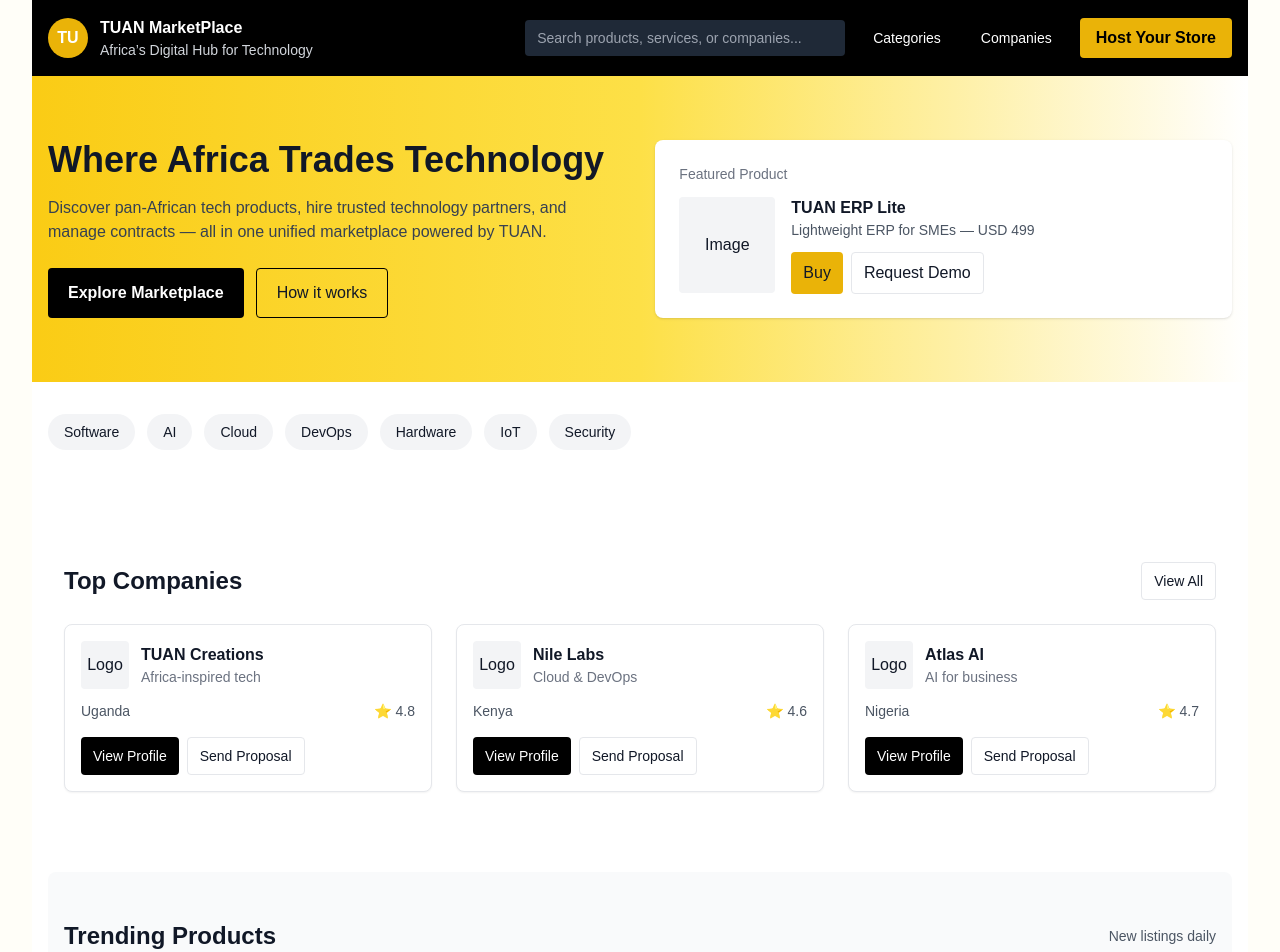
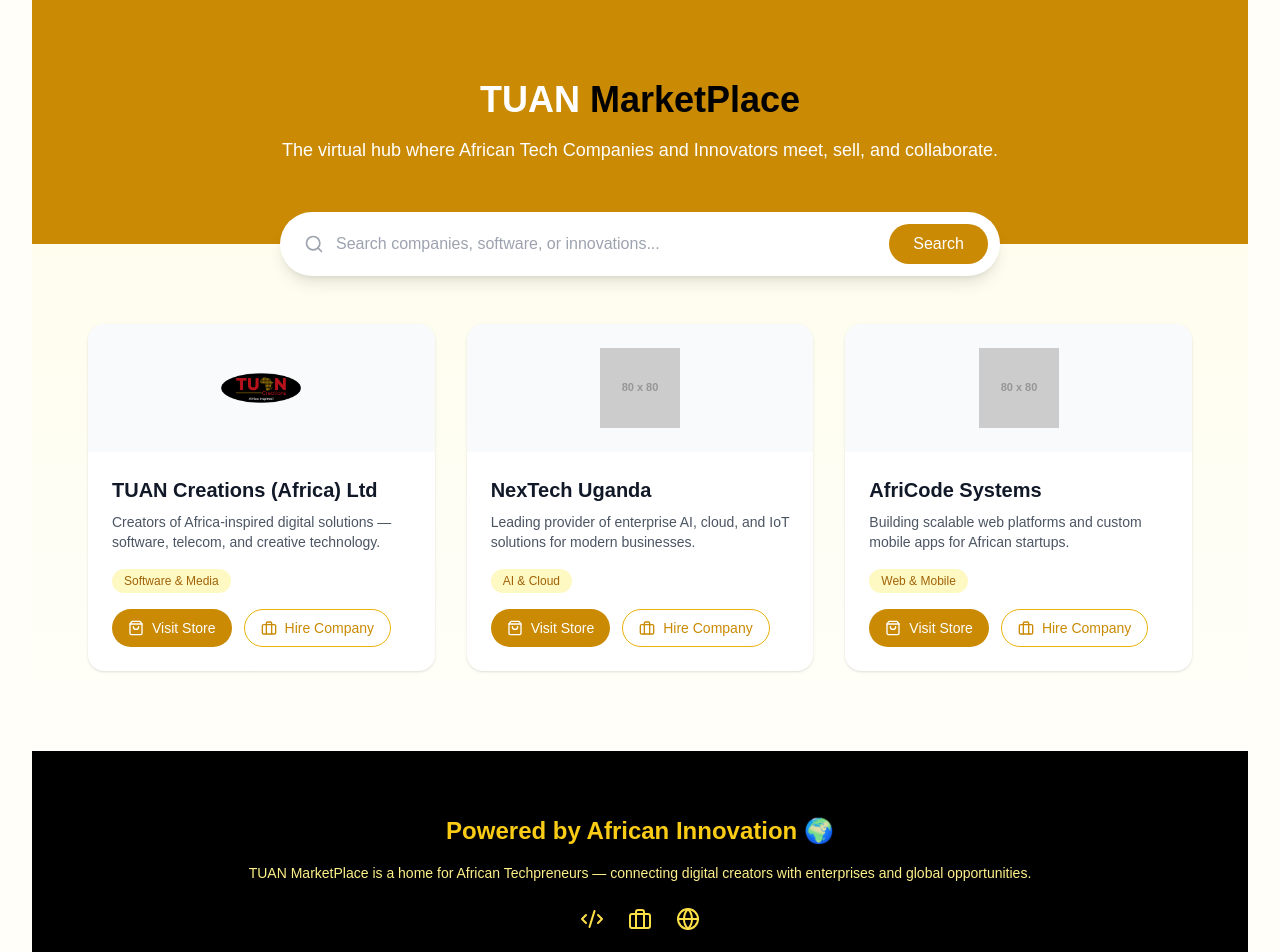
Before and after one commit to BehanganaKeneth/tuancreations2, a React (Vite) app: page /tuan-market-place in a window 1280 px wide. Shown: the part 120-1072 px from the top of the page. Built offline with nearby package versions, Linux system fonts and the light colour scheme.

Commit message:
Update TUANMarketPlacePage.tsx

```diff
--- a/src/pages/TUANMarketPlacePage.tsx
+++ b/src/pages/TUANMarketPlacePage.tsx
@@ -1,265 +1,117 @@
-import React, { useState } from 'react';
+import React from "react";
+import { ShoppingBag, Code2, Briefcase, Globe, Search } from "lucide-react";
 
-// TUAN MarketPlace - Single-file React (TSX) prototype
-// - Tailwind CSS utility classes assumed
-// - Default export: TUANMarketPlacePage
-// - Designed as a clean, responsive landing + company storefront sketch
-
-type Company = {
-  id: string;
-  name: string;
-  country: string;
-  tagline?: string;
-  logo?: string;
-  rating?: number;
-  categories?: string[];
-};
-
-type Product = {
-  id: string;
-  title: string;
-  price?: string;
-  company: string;
-  excerpt?: string;
-  image?: string;
-};
-
-const sampleCompanies: Company[] = [
-  { id: '1', name: 'TUAN Creations', country: 'Uganda', tagline: 'Africa-inspired tech', rating: 4.8, categories: ['Software', 'AI'] },
-  { id: '2', name: 'Nile Labs', country: 'Kenya', tagline: 'Cloud & DevOps', rating: 4.6, categories: ['Cloud', 'Infra'] },
-  { id: '3', name: 'Atlas AI', country: 'Nigeria', tagline: 'AI for business', rating: 4.7, categories: ['AI', 'Data'] },
+const TUANMarketPlacePage: React.FC = () => {
+  const companies = [
+    {
+      name: "TUAN Creations (Africa) Ltd",
+      description:
+        "Creators of Africa-inspired digital solutions — software, telecom, and creative technology.",
+      category: "Software & Media",
+      image: "/logo-black.png",
+    },
+    {
+      name: "NexTech Uganda",
+      description:
+        "Leading provider of enterprise AI, cloud, and IoT solutions for modern businesses.",
+      category: "AI & Cloud",
+      image: "https://via.placeholder.com/80",
+    },
+    {
+      name: "AfriCode Systems",
+      description:
+        "Building scalable web platforms and custom mobile apps for African startups.",
+      category: "Web & Mobile",
+      image: "https://via.placeholder.com/80",
+    },
   ];
 
-const sampleProducts: Product[] = [
-  { id: 'p1', title: 'TUAN ERP Lite', price: 'USD 499', company: 'TUAN Creations', excerpt: 'Lightweight ERP for SMEs', image: '' },
-  { id: 'p2', title: 'NileCloud Backup', price: 'USD 199/yr', company: 'Nile Labs', excerpt: 'Secure cloud backup for businesses', image: '' },
-  { id: 'p3', title: 'AtlasVision AI', price: 'Contact for pricing', company: 'Atlas AI', excerpt: 'Computer vision as a service', image: '' },
-];
+  return (
+    <div className="min-h-screen bg-gradient-to-b from-yellow-50 to-white">
+      {/* Hero Section */}
+      <section className="bg-yellow-600 text-white py-20 text-center">
+        <div className="max-w-4xl mx-auto px-6">
+          <h1 className="text-4xl font-extrabold mb-4">
+            TUAN <span className="text-black">MarketPlace</span>
+          </h1>
+          <p className="text-lg font-light">
+            The virtual hub where African Tech Companies and Innovators meet,
+            sell, and collaborate.
+          </p>
+        </div>
+      </section>
 
-function Header({ onHost }: { onHost: () => void }) {
-  return (
-    <header className="bg-black text-white">
-      <div className="max-w-7xl mx-auto px-4 py-4 flex items-center justify-between">
-        <div className="flex items-center space-x-3">
-          <div className="bg-yellow-500 rounded-full w-10 h-10 flex items-center justify-center font-bold">TU</div>
-          <div>
-            <div className="font-bold">TUAN MarketPlace</div>
-            <div className="text-sm text-gray-300">Africa’s Digital Hub for Technology</div>
+      {/* Search Bar */}
+      <div className="max-w-3xl mx-auto px-6 -mt-8 mb-12">
+        <div className="bg-white shadow-lg rounded-full flex items-center p-3">
+          <Search className="text-gray-400 ml-3" size={20} />
+          <input
+            type="text"
+            placeholder="Search companies, software, or innovations..."
+            className="flex-1 bg-transparent focus:outline-none px-3 text-gray-700"
+          />
+          <button className="bg-yellow-600 text-white px-6 py-2 rounded-full hover:bg-yellow-500 transition">
+            Search
+          </button>
         </div>
       </div>
-        <nav className="flex items-center space-x-4">
-          <input
-            className="hidden md:block bg-gray-800 text-sm rounded px-3 py-2 w-80 placeholder-gray-400"
-            placeholder="Search products, services, or companies..."
+
+      {/* Marketplace Grid */}
+      <section className="max-w-6xl mx-auto px-6 pb-20 grid gap-8 sm:grid-cols-2 lg:grid-cols-3">
+        {companies.map((company, idx) => (
+          <div
+            key={idx}
+            className="bg-white rounded-2xl shadow hover:shadow-lg transition overflow-hidden"
+          >
+            <div className="bg-gray-50 p-6 flex items-center justify-center">
+              <img
+                src={company.image}
+                alt={company.name}
+                className="h-20 w-20 object-contain"
               />
-          <button className="text-sm px-3 py-2 rounded hover:bg-gray-800">Categories</button>
-          <button className="text-sm px-3 py-2 rounded hover:bg-gray-800">Companies</button>
-          <button className="bg-yellow-500 text-black px-4 py-2 rounded font-semibold" onClick={onHost}>Host Your Store</button>
-        </nav>
             </div>
-    </header>
-  );
-}
-
-function Hero({ onExplore }: { onExplore: () => void }) {
-  return (
-    <section className="bg-gradient-to-r from-yellow-400 via-yellow-300 to-white">
-      <div className="max-w-7xl mx-auto px-4 py-16 flex flex-col md:flex-row items-center gap-8">
-        <div className="md:w-1/2">
-          <h1 className="text-4xl font-extrabold mb-4">Where Africa Trades Technology</h1>
-          <p className="text-gray-700 mb-6">Discover pan-African tech products, hire trusted technology partners, and manage contracts — all in one unified marketplace powered by TUAN.</p>
-          <div className="flex gap-3">
-            <button onClick={onExplore} className="px-5 py-3 bg-black text-white rounded font-semibold">Explore Marketplace</button>
-            <button className="px-5 py-3 border border-black rounded">How it works</button>
-          </div>
-        </div>
-        <div className="md:w-1/2 bg-white rounded-lg shadow p-6">
-          <div className="text-sm text-gray-500 mb-3">Featured Product</div>
-          <div className="flex items-center gap-4">
-            <div className="w-24 h-24 bg-gray-100 rounded flex items-center justify-center">Image</div>
-            <div>
-              <div className="font-semibold">TUAN ERP Lite</div>
-              <div className="text-sm text-gray-600">Lightweight ERP for SMEs — USD 499</div>
-              <div className="mt-3 flex gap-2">
-                <button className="px-3 py-2 bg-yellow-500 rounded font-medium">Buy</button>
-                <button className="px-3 py-2 border rounded">Request Demo</button>
+            <div className="p-6">
+              <h3 className="text-xl font-semibold mb-2 text-gray-900">
+                {company.name}
+              </h3>
+              <p className="text-sm text-gray-600 mb-4">
+                {company.description}
+              </p>
+              <span className="inline-block text-xs font-medium bg-yellow-100 text-yellow-700 rounded-full px-3 py-1">
+                {company.category}
+              </span>
+              <div className="mt-4 flex gap-3">
+                <button className="bg-yellow-600 text-white text-sm px-4 py-2 rounded-full hover:bg-yellow-500 transition flex items-center gap-2">
+                  <ShoppingBag size={16} /> Visit Store
+                </button>
+                <button className="border border-yellow-500 text-yellow-600 text-sm px-4 py-2 rounded-full hover:bg-yellow-50 transition flex items-center gap-2">
+                  <Briefcase size={16} /> Hire Company
+                </button>
               </div>
             </div>
           </div>
+        ))}
+      </section>
+
+      {/* Info Section */}
+      <section className="bg-black text-yellow-400 py-16 text-center">
+        <div className="max-w-4xl mx-auto px-6">
+          <h2 className="text-2xl font-bold mb-4">
+            Powered by African Innovation 🌍
+          </h2>
+          <p className="text-sm text-yellow-200">
+            TUAN MarketPlace is a home for African Techpreneurs — connecting
+            digital creators with enterprises and global opportunities.
+          </p>
+          <div className="flex justify-center gap-6 mt-6 text-yellow-300">
+            <Code2 />
+            <Briefcase />
+            <Globe />
           </div>
         </div>
       </section>
-  );
-}
-
-function CategoryPills() {
-  const cats = ['Software', 'AI', 'Cloud', 'DevOps', 'Hardware', 'IoT', 'Security'];
-  return (
-    <div className="max-w-7xl mx-auto px-4 py-8">
-      <div className="flex flex-wrap gap-3">
-        {cats.map((c) => (
-          <div key={c} className="px-4 py-2 bg-gray-100 rounded-full text-sm">{c}</div>
-        ))}
-      </div>
     </div>
   );
-}
+};
 
-function CompanyCard({ company }: { company: Company }) {
-  return (
-    <div className="border rounded-lg p-4 bg-white shadow-sm">
-      <div className="flex items-center gap-3">
-        <div className="w-12 h-12 bg-gray-100 rounded flex items-center justify-center">Logo</div>
-        <div>
-          <div className="font-semibold">{company.name}</div>
-          <div className="text-sm text-gray-500">{company.tagline}</div>
-        </div>
-      </div>
-      <div className="mt-3 flex items-center justify-between text-sm text-gray-600">
-        <div>{company.country}</div>
-        <div>⭐ {company.rating}</div>
-      </div>
-      <div className="mt-4 flex gap-2">
-        <button className="px-3 py-2 bg-black text-white rounded text-sm">View Profile</button>
-        <button className="px-3 py-2 border rounded text-sm">Send Proposal</button>
-      </div>
-    </div>
-  );
-}
-
-function ProductCard({ product }: { product: Product }) {
-  return (
-    <div className="border rounded-lg p-4 bg-white shadow-sm flex flex-col">
-      <div className="w-full h-40 bg-gray-50 rounded flex items-center justify-center">Product Image</div>
-      <div className="mt-3 flex-1">
-        <div className="font-semibold">{product.title}</div>
-        <div className="text-sm text-gray-600">{product.excerpt}</div>
-      </div>
-      <div className="mt-3 flex items-center justify-between">
-        <div className="text-sm text-gray-700">{product.company}</div>
-        <div className="text-sm font-semibold">{product.price}</div>
-      </div>
-      <div className="mt-3 flex gap-2">
-        <button className="flex-1 px-3 py-2 bg-yellow-500 rounded">Buy / License</button>
-        <button className="flex-1 px-3 py-2 border rounded">Request Demo</button>
-      </div>
-    </div>
-  );
-}
-
-function CompaniesSection() {
-  return (
-    <section className="max-w-7xl mx-auto px-4 py-12">
-      <div className="flex items-center justify-between mb-6">
-        <h2 className="text-2xl font-semibold">Top Companies</h2>
-        <button className="text-sm border rounded px-3 py-2">View All</button>
-      </div>
-      <div className="grid grid-cols-1 md:grid-cols-3 gap-6">
-        {sampleCompanies.map((c) => (
-          <CompanyCard key={c.id} company={c} />
-        ))}
-      </div>
-    </section>
-  );
-}
-
-function ProductsSection() {
-  return (
-    <section className="max-w-7xl mx-auto px-4 py-12 bg-gray-50 rounded-lg">
-      <div className="flex items-center justify-between mb-6">
-        <h2 className="text-2xl font-semibold">Trending Products</h2>
-        <div className="text-sm text-gray-600">New listings daily</div>
-      </div>
-      <div className="grid grid-cols-1 md:grid-cols-3 gap-6">
-        {sampleProducts.map((p) => (
-          <ProductCard key={p.id} product={p} />
-        ))}
-      </div>
-    </section>
-  );
-}
-
-function ContractFinder() {
-  return (
-    <section className="max-w-7xl mx-auto px-4 py-12">
-      <div className="bg-white border rounded-lg p-6 flex flex-col md:flex-row items-center justify-between">
-        <div>
-          <h3 className="text-xl font-semibold">Need a tech partner for a project?</h3>
-          <p className="text-gray-600">Filter by expertise, budget and country to find the right company.</p>
-        </div>
-        <div className="mt-4 md:mt-0">
-          <button className="px-5 py-3 bg-black text-white rounded">Find a Company</button>
-        </div>
-      </div>
-    </section>
-  );
-}
-
-function Footer() {
-  return (
-    <footer className="bg-black text-white mt-12">
-      <div className="max-w-7xl mx-auto px-4 py-10 grid grid-cols-1 md:grid-cols-3 gap-6">
-        <div>
-          <div className="font-bold">TUAN MarketPlace</div>
-          <div className="text-sm text-gray-300 mt-2">A pan-African marketplace for technology, software and services.</div>
-        </div>
-        <div>
-          <div className="font-semibold">Explore</div>
-          <div className="text-sm text-gray-300 mt-2 space-y-1">
-            <div>Companies</div>
-            <div>Products</div>
-            <div>Contracts</div>
-          </div>
-        </div>
-        <div>
-          <div className="font-semibold">Contact</div>
-          <div className="text-sm text-gray-300 mt-2">hello@tuan.africa</div>
-          <div className="text-sm text-gray-300"> Kampala, Uganda</div>
-        </div>
-      </div>
-      <div className="border-t border-gray-800 text-center text-sm py-4">© {new Date().getFullYear()} TUAN MarketPlace</div>
-    </footer>
-  );
-}
-
-export default function TUANMarketPlacePage() {
-  const [showHostModal, setShowHostModal] = useState(false);
-
-  return (
-    <div className="min-h-screen bg-white text-gray-900">
-      <Header onHost={() => setShowHostModal(true)} />
-      <main>
-        <Hero onExplore={() => window.scrollTo({ top: 600, behavior: 'smooth' })} />
-        <CategoryPills />
-
-        <div className="max-w-7xl mx-auto px-4 py-8 space-y-8">
-          <CompaniesSection />
-          <ProductsSection />
-          <ContractFinder />
-        </div>
-
-      </main>
-
-      <Footer />
-
-      {/* Host modal - lightweight sketch */}
-      {showHostModal && (
-        <div className="fixed inset-0 bg-black/50 flex items-center justify-center z-50">
-          <div className="bg-white rounded-lg p-6 w-full max-w-md">
-            <h3 className="text-xl font-semibold">Host Your Store on TUAN MarketPlace</h3>
-            <p className="text-gray-600 mt-2">Join as a verified tech company to list products, offer services and bid for contracts across Africa.</p>
-            <div className="mt-4 space-y-3">
-              <input className="w-full border rounded px-3 py-2" placeholder="Company name" />
-              <input className="w-full border rounded px-3 py-2" placeholder="Country" />
-              <textarea className="w-full border rounded px-3 py-2" placeholder="Short company bio" rows={3} />
-            </div>
-            <div className="mt-4 flex justify-end gap-3">
-              <button className="px-4 py-2 border rounded" onClick={() => setShowHostModal(false)}>Cancel</button>
-              <button className="px-4 py-2 bg-yellow-500 rounded" onClick={() => alert('Request submitted')}>Request to Host</button>
-            </div>
-          </div>
-        </div>
-      )}
-    </div>
-  );
-}
+export default TUANMarketPlacePage;
```
Lines whose indentation alone changed are shown as unchanged.
